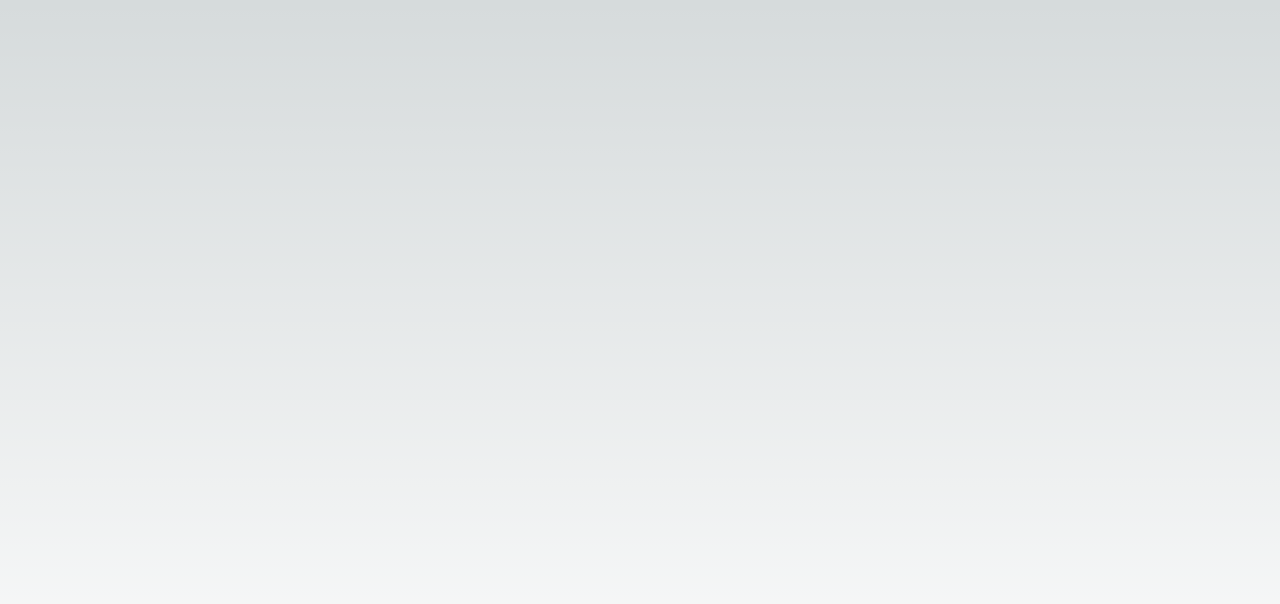
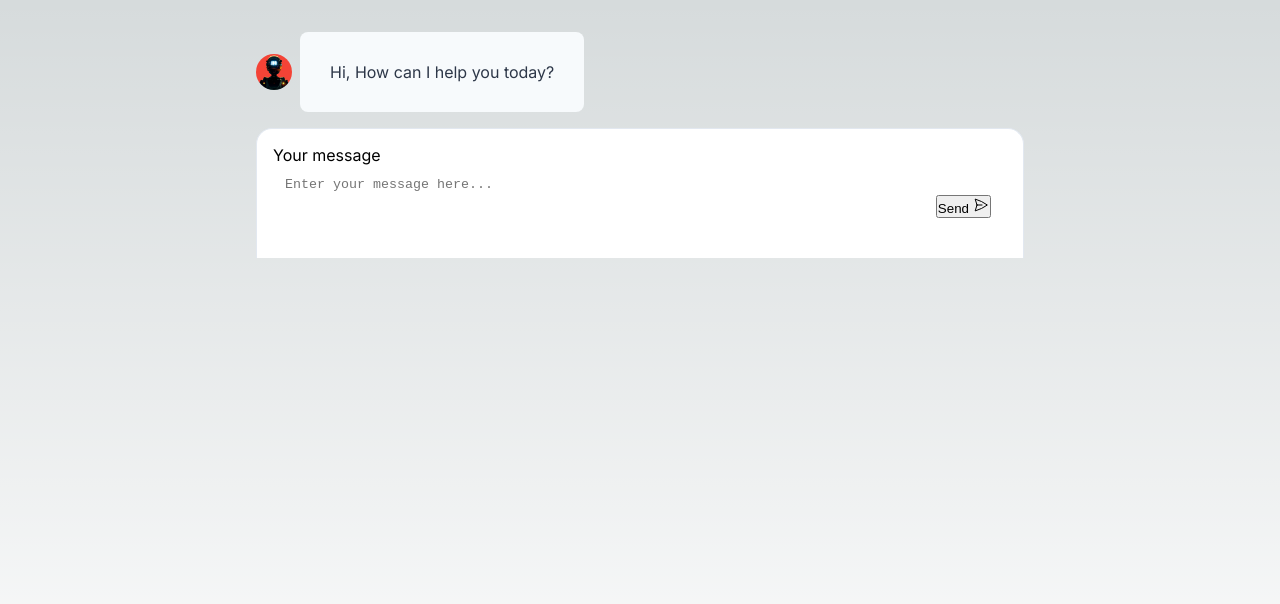
Before and after one commit to EnglishTranslationAi/frontend, a Next.js app: page /chat in a window 1280 px wide. Shown: the top 604 px of the page. Built offline with nearby package versions, Linux system fonts and the light colour scheme.

Commit message:
fix building error

```diff
--- a/src/components/ChatLayout/ChatLayout.tsx
+++ b/src/components/ChatLayout/ChatLayout.tsx
@@ -1,9 +1,16 @@
 import React from 'react';
-
+import {MessagesProvider} from "@/utils/useMessage";
+import MessagesList from "@/components/MessageList/MessageList";
+import MessageForm from "@/components/MessageForm/MessageForm";
 
 const ChatLayout = () => {
     return (
-       <></>
+        <MessagesProvider>
+            <MessagesList />
+            <div className="fixed bottom-0 right-0 left-0">
+                <MessageForm />
+            </div>
+        </MessagesProvider>
     );
 };
 
```
